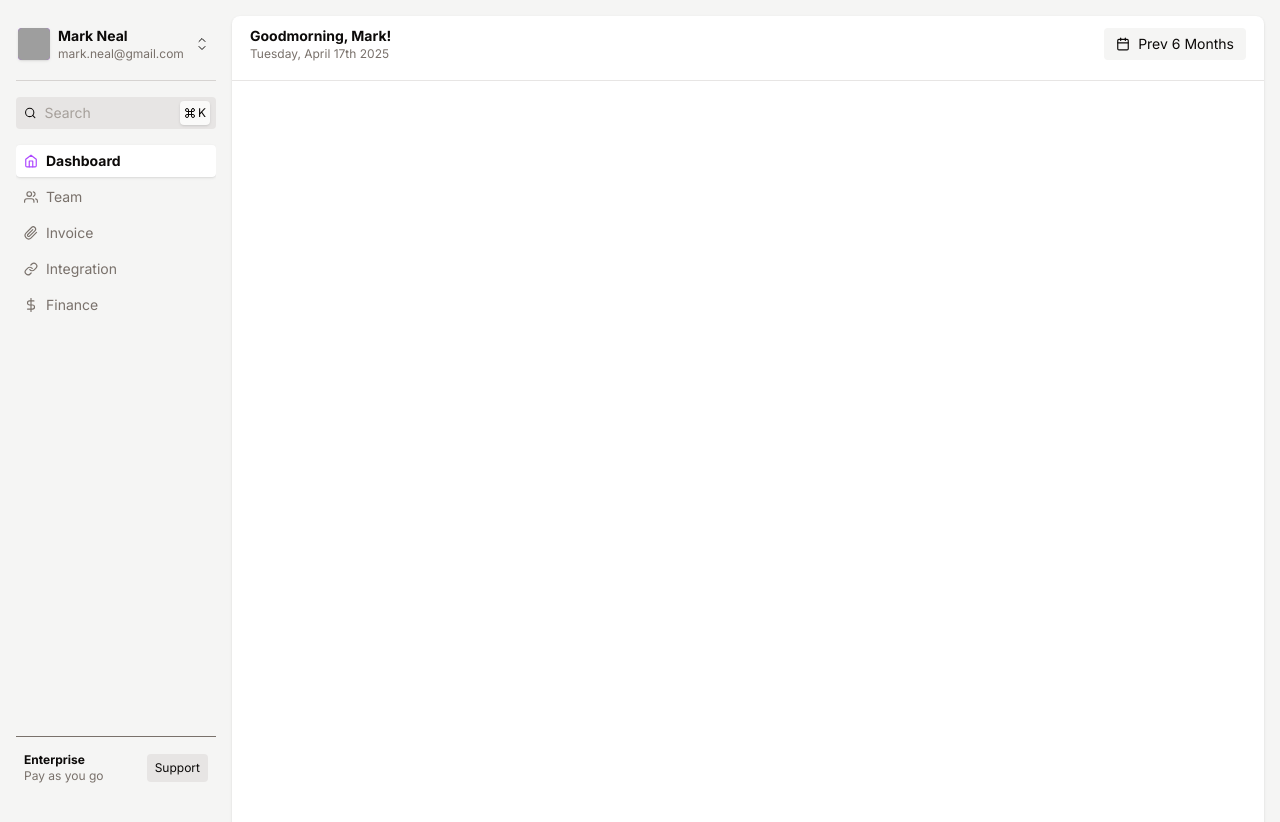
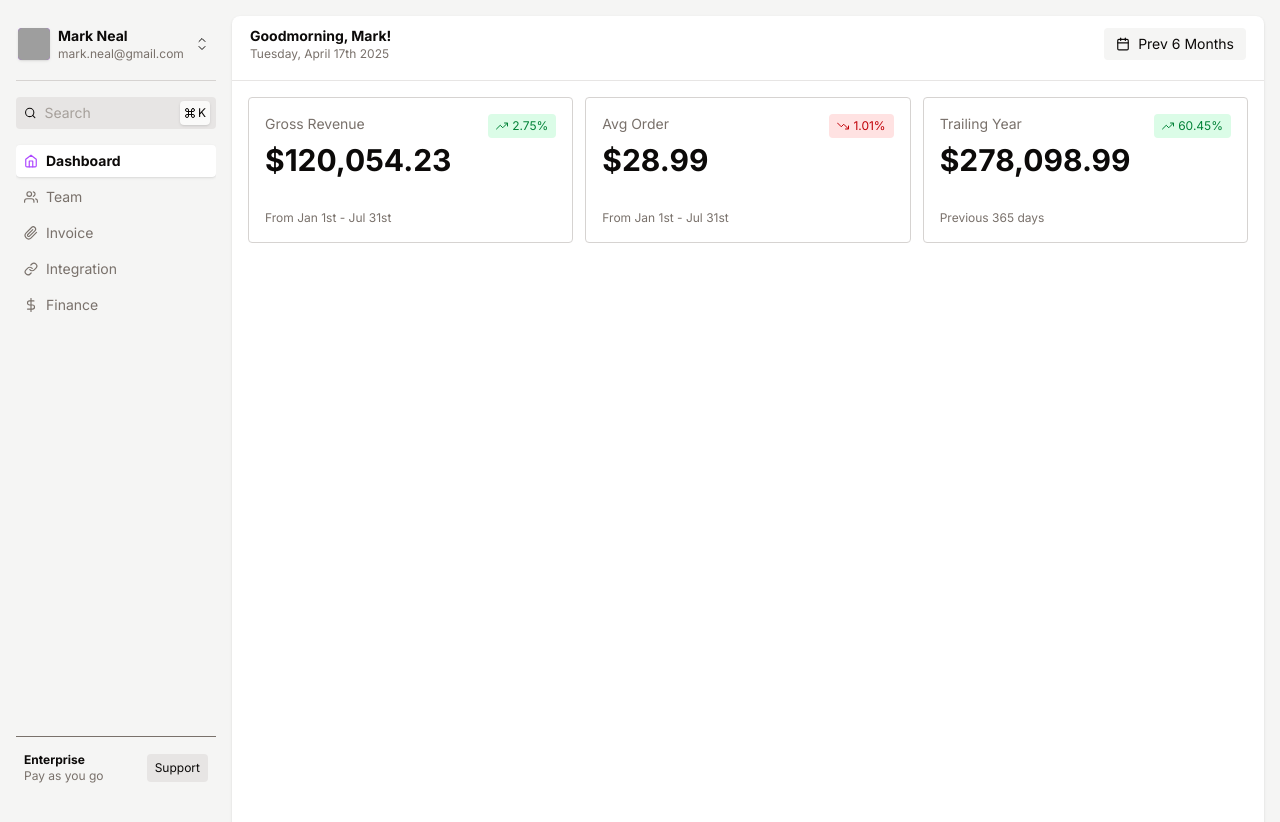
Before and after one commit to markjosephtx/dashboard-vite-react-tailwind, a React (Vite) app: page / in a window 1280 px wide. Shown: the top 822 px of the page. Built offline with nearby package versions, Linux system fonts and the light colour scheme; grey boxes are pictures that could not be loaded.

Commit message:
Created StatCard components on the Dashboard

```diff
--- a/src/Components/Dashboard/Dashboard.jsx
+++ b/src/Components/Dashboard/Dashboard.jsx
@@ -1,10 +1,12 @@
 import React from 'react'
 import TopBar from './TopBar'
+import Grid from './Grid'
 
 function Dashboard() {
   return (
     <div className='bg-white rounded-lg pb-4 shadow h-[200vh]'>
       <TopBar />
+      <Grid />
 
     </div>
   )
--- /dev/null
+++ b/src/Components/Dashboard/Grid.jsx
@@ -0,0 +1,12 @@
+import React from 'react'
+import StatCards from './StatCards'
+
+function Grid() {
+  return (
+    <div className='px-4 grid gap-3 grid-cols-12'>
+        <StatCards />
+    </div>
+  )
+}
+
+export default Grid
--- /dev/null
+++ b/src/Components/Dashboard/StatCards.jsx
@@ -0,0 +1,54 @@
+import React from "react";
+import { FiTrendingUp, FiTrendingDown } from "react-icons/fi";
+
+function StatCards() {
+  return (
+    <>
+      <Card
+        title="Gross Revenue"
+        value="$120,054.23"
+        pillText="2.75%"
+        trend="up"
+        period="From Jan 1st - Jul 31st"
+      />
+      <Card
+        title="Avg Order"
+        value="$28.99"
+        pillText="1.01%"
+        trend="down"
+        period="From Jan 1st - Jul 31st"
+      />
+      <Card
+        title="Trailing Year"
+        value="$278,098.99"
+        pillText="60.45%"
+        trend="up"
+        period="Previous 365 days"
+      />
+    </>
+  );
+}
+
+const Card = ({ title, value, pillText, trend, period }) => {
+  return (
+    <div className='p-4 rounded border border-stone-300 col-span-4'>
+      <div className='flex mb-8 items-start justify-between'>
+        <div>
+            <h3 className="text-stone-500 mb-2 text-sm">{title}</h3>
+            <p className="text-3xl font-semibold">{value}</p>
+        </div>
+        <span className={`text-xs flex items-center gap-1 font-medium px-2 py-1 rounded ${
+            trend === "up"
+              ? "bg-green-100 text-green-700"
+              : "bg-red-100 text-red-700"
+          }`}
+        >
+        {trend === "up" ? <FiTrendingUp/> : <FiTrendingDown/> }{pillText}
+        </span>
+      </div>
+      <p className="text-xs text-stone-500">{period}</p>
+    </div>
+  );
+};
+
+export default StatCards;
--- a/src/Components/Dashboard/TopBar.jsx
+++ b/src/Components/Dashboard/TopBar.jsx
@@ -11,7 +11,7 @@ function TopBar() {
             </div>
             <button className='flex text-sm items-center gap-2 bg-stone-100 transition-colors hover:bg-violet-100 hover:text-violet-700 px-3 py-1.5 rounded'>
                 <FiCalendar/><span> Prev 6 Months</span>
-                </button>
+            </button>
         </div>
 
     </div>
```
